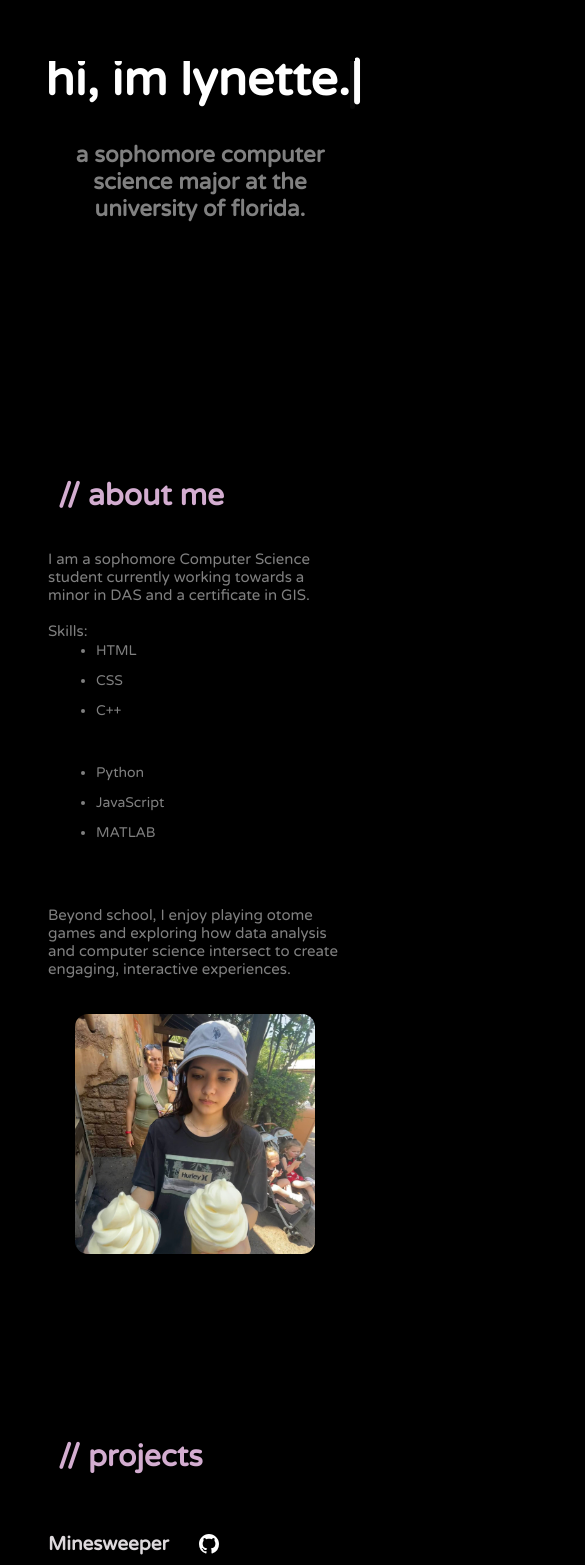
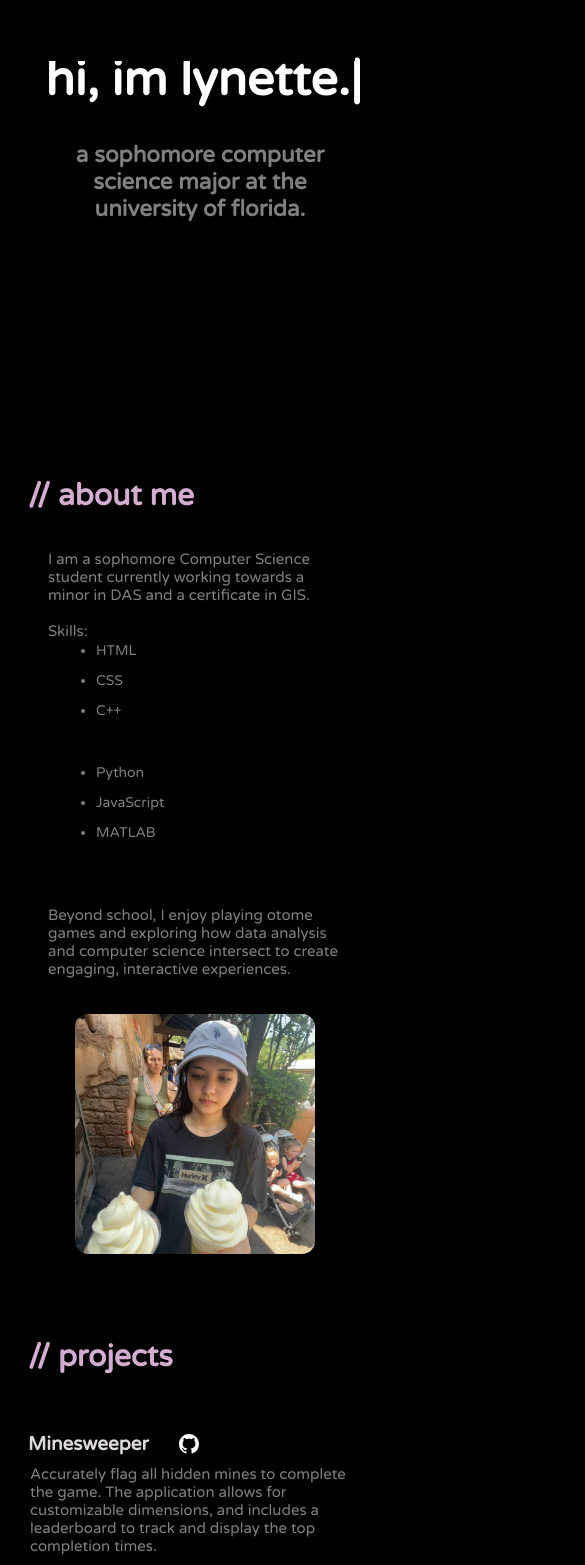
Before and after one commit to lynettehemingway/lynette-portfolio, a React (Create React App) app: page / in a window 390 px wide. Shown: the part 432-1997 px from the top of the page, 585 px wide, since content can reach past the window. Built offline with nearby package versions, Linux system fonts and the light colour scheme; a web font is replaced by a local one.

Commit message:
fixed mobile

```diff
--- a/package.json
+++ b/package.json
@@ -1,5 +1,4 @@
 {
-  "homepage": "https://lynettehemingway.github.io/lynette-portfolio",
   "name": "lynette-portfolio",
   "version": "0.1.0",
   "private": true,
@@ -19,8 +18,6 @@
   "scripts": {
     "start": "react-scripts start",
     "build": "react-scripts build",
-    "predeploy": "npm run build",
-    "deploy": "gh-pages -d build",
     "test": "react-scripts test",
     "eject": "react-scripts eject"
   },
@@ -43,7 +40,6 @@
     ]
   },
   "devDependencies": {
-    "@babel/plugin-proposal-private-property-in-object": "^7.21.11",
     "gh-pages": "^6.1.1"
   }
 }
--- a/src/components/Footer/footer.css
+++ b/src/components/Footer/footer.css
@@ -28,7 +28,13 @@
 /* mobile menu */
 @media (max-width: 960px){
     .footer{
-        margin-top: 800px;
-        margin-left: 40px;
+        display:none;
     }
+
+    .contact{
+        margin-top: 400px;
+        margin-left:100px;
+    }
+
+
 }
--- a/src/components/Intro/intro.css
+++ b/src/components/Intro/intro.css
@@ -81,6 +81,7 @@ li {
     .about {
         font-size: 30px;
         margin-top: -30px;
+        margin-left: -30px;
     }
 
     .introPara{
--- a/src/components/Projects/projects.css
+++ b/src/components/Projects/projects.css
@@ -101,6 +101,7 @@
         font-size: 30px;
         white-space: nowrap;
         font-weight: bold;
+        margin-left: -30px;
     }
 
     .mobileproj {
@@ -112,21 +113,21 @@
     .projContent {
         width: 10px;
         height: 10px;
-        margin-top: 250px;
+        margin-top: 150px;
     }
 
     .description {
         margin-top: 10px;
         width: 400px;
-        height: 600px;
         font-size: 15px;
         padding: 0rem 2rem;
-        margin-left: 150px;
+        margin-left: -50px;
     }
 
     .name {
         font-size: 19px;
         white-space: nowrap;
+        margin-left: -20px;
     }
 
     .github-icon{
```
Also changed, not shown: 11 other files (tests, documents, lock files or other folders).
